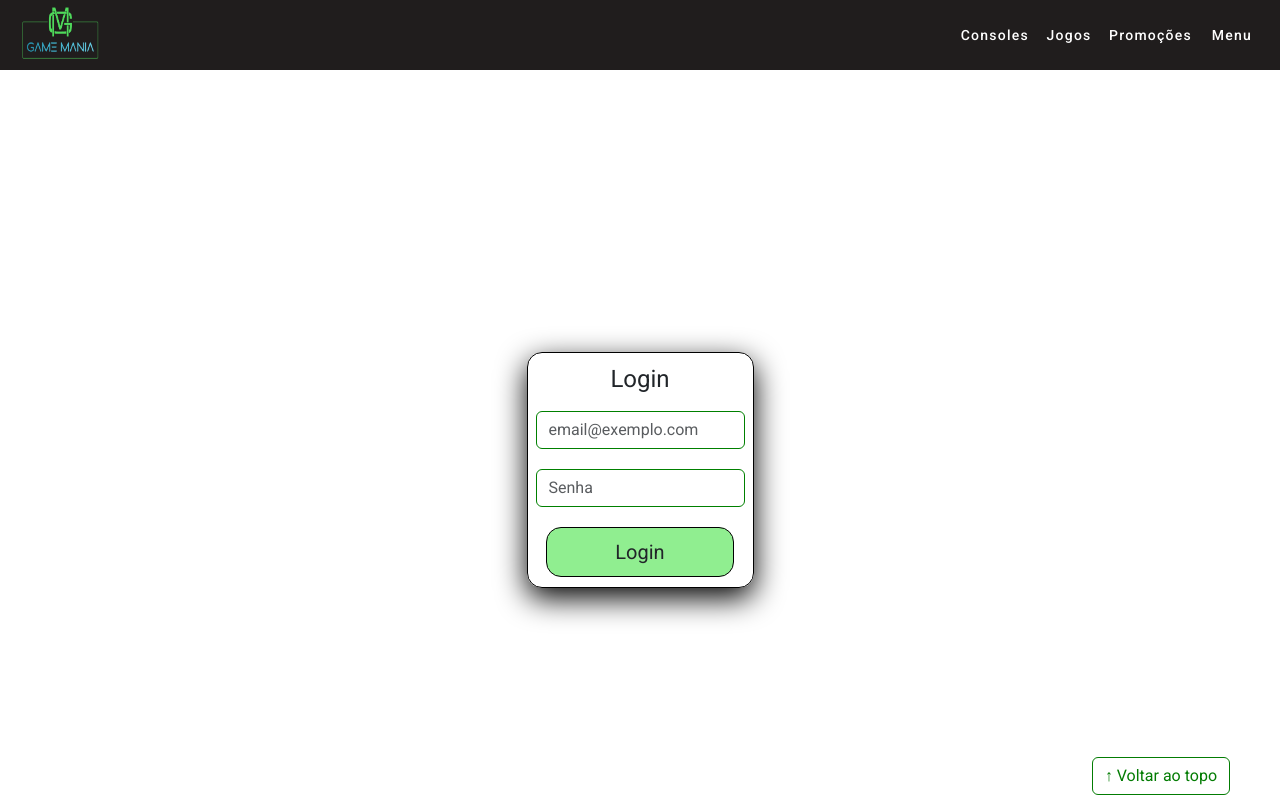
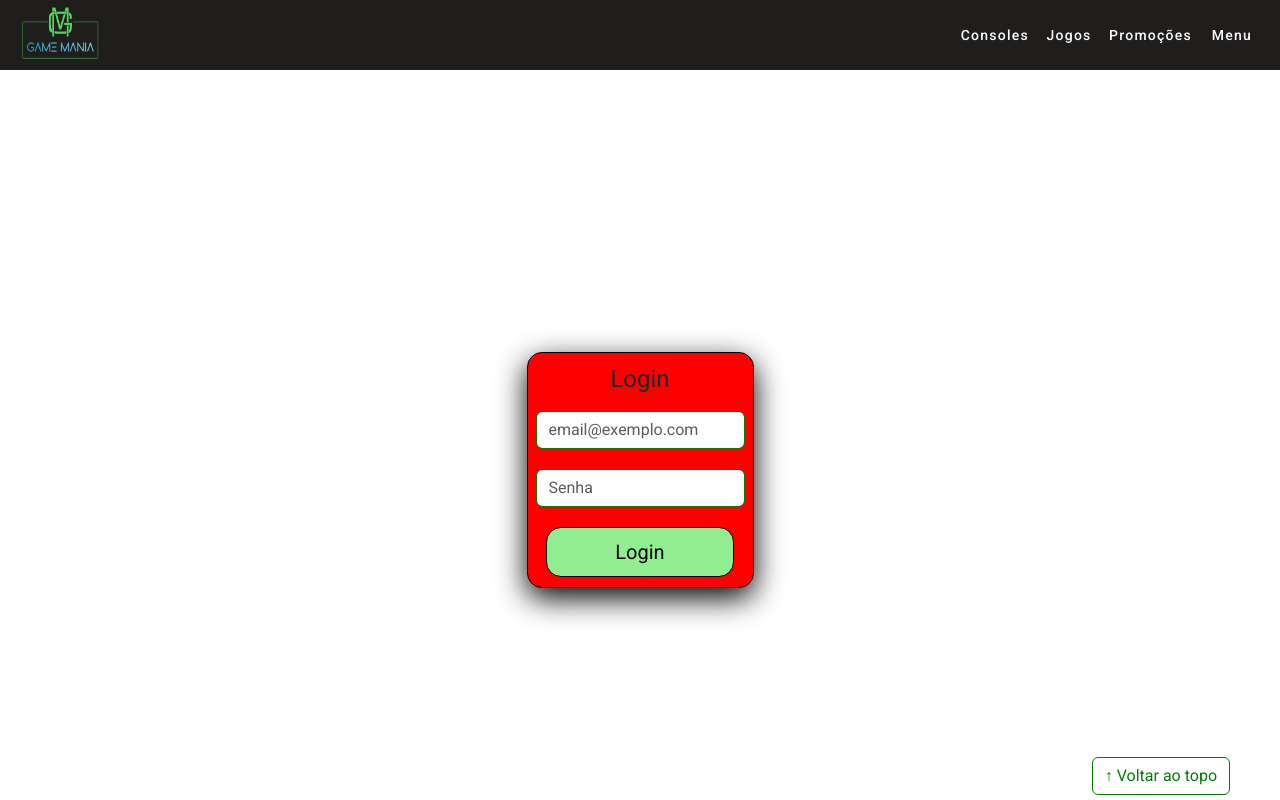
Before and after one commit to LevisgtonEustaquio/projeto-frameworks-senai, an Angular app in the folder angular/game-mania/: page /login in a window 1280 px wide. Shown: the top 800 px of the page. Built offline with nearby package versions, Linux system fonts and the light colour scheme.

Commit message:
Projeto finalizado

```diff
--- a/angular/game-mania/src/app/login/login.component.css
+++ b/angular/game-mania/src/app/login/login.component.css
@@ -1,4 +1,4 @@
-main{
+main {
     padding: 0;
     margin: 0;
     width: 100%;
@@ -8,27 +8,28 @@ main{
     align-items: center;
 }
 
-#sectionLogin{
+#sectionLogin {
     display: flex;
     justify-content: center;
     align-items: center;
     padding: 20px;
 }
 
-.custom{
+.custom {
     border: 1px solid black;
     border-radius: 15px;
     box-shadow: 0 10px 30px 0 black;
 }
 
-.custom h1{
+.custom h1 {
     margin-top: 10px;
 }
-.custom input{
+
+.custom input {
     border: 1px solid green;
 }
 
-.customBtn{
+.customBtn {
     display: flex;
     align-items: center;
     justify-content: center;
@@ -39,12 +40,5 @@ main{
     width: 90%;
     margin: auto auto 10px auto;
     height: 50px;
-
+    font-size: 20px;
 }
-
-.btn{
-    font-size: 20px;
-    display: flex;
-    justify-content: center;
-    align-items: center;
-}
--- a/angular/game-mania/src/app/login/login.component.html
+++ b/angular/game-mania/src/app/login/login.component.html
@@ -11,9 +11,9 @@
                 <label for="inputPassword2" class="visually-hidden">Senha</label>
                 <input type="password" class="form-control" id="inputPassword2" placeholder="Senha">
                 <br>
-                <div class="customBtn">
-                    <button type="submit" class="btn" routerLink="inicio">Login</button>
-                </div>
+
+                    <button type="submit" class="btn" class="customBtn">Login</button>
+
             </div>
         </form>
     </section>
--- a/angular/game-mania/src/app/login/login.component.ts
+++ b/angular/game-mania/src/app/login/login.component.ts
@@ -8,4 +8,6 @@ import { Component } from '@angular/core';
 export class LoginComponent {
 
 
-}
+
+
+  }
--- a/angular/game-mania/src/app/menu/menu.component.css
+++ b/angular/game-mania/src/app/menu/menu.component.css
@@ -40,7 +40,13 @@
     border-radius: 50px;
 }
 
+::ng-deep .custom{
+    background-color: red;
+}
 
+.customBtn span{
+    color: white;
+}
 
 span {
     padding: 5px;
--- a/angular/game-mania/src/app/menu/menu.component.html
+++ b/angular/game-mania/src/app/menu/menu.component.html
@@ -10,9 +10,9 @@
             <a mat-button routerLink="inicio">Jogos</a>
             <a mat-button routerLink="inicio">Promoções</a>
             <button mat-button [matMenuTriggerFor]="menu">Menu</button>
-            <mat-menu #menu="matMenu">
-                <button mat-menu-item >Carrinho</button>
-                <button mat-menu-item routerLink="login">Login</button>
+            <mat-menu #menu="matMenu" class="custom">
+                <button mat-menu-item class="customBtn">Carrinho</button>
+                <button mat-menu-item class="customBtn" routerLink="login">Login</button>
             </mat-menu>
         </div>
     </section>
```
